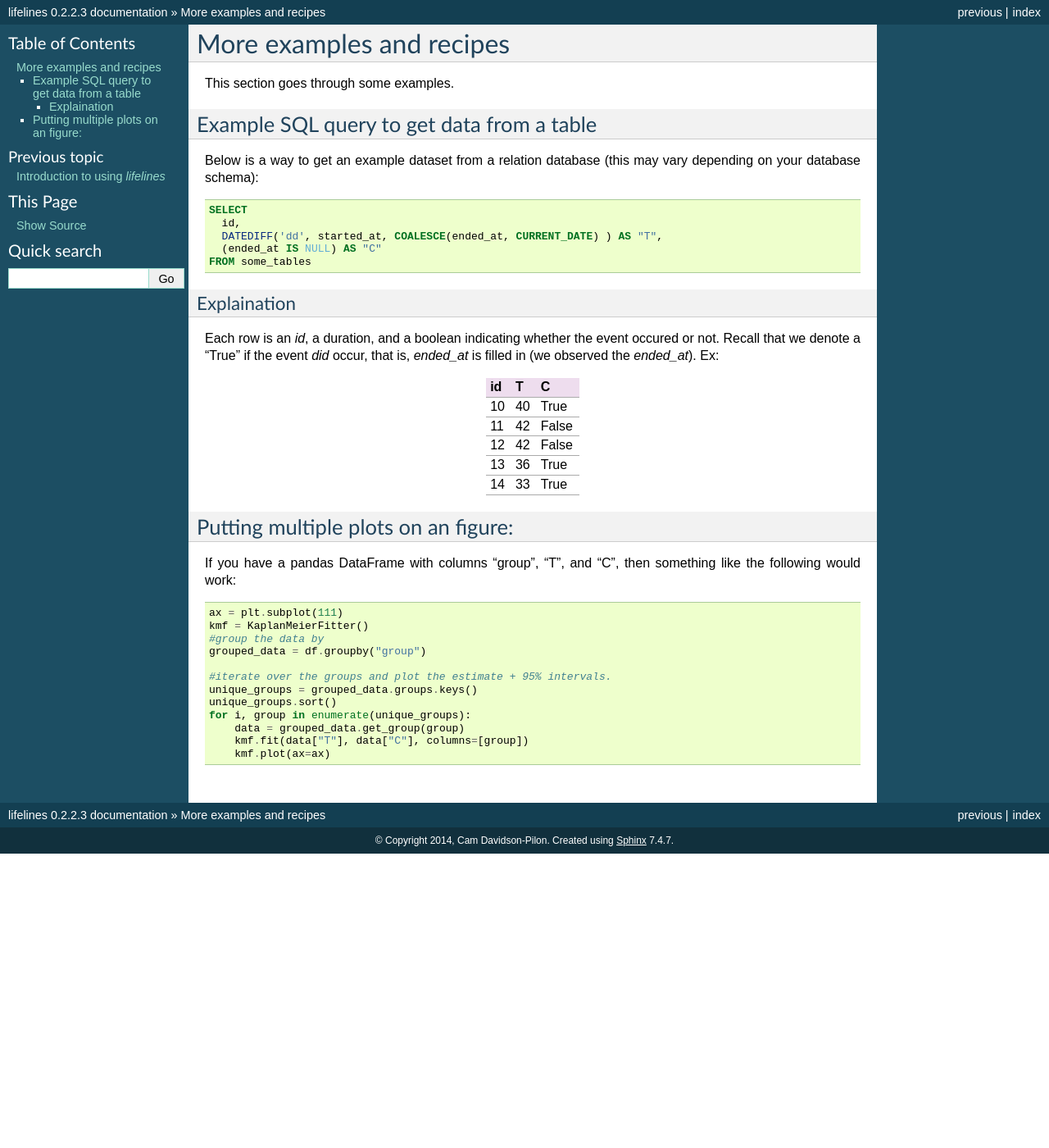
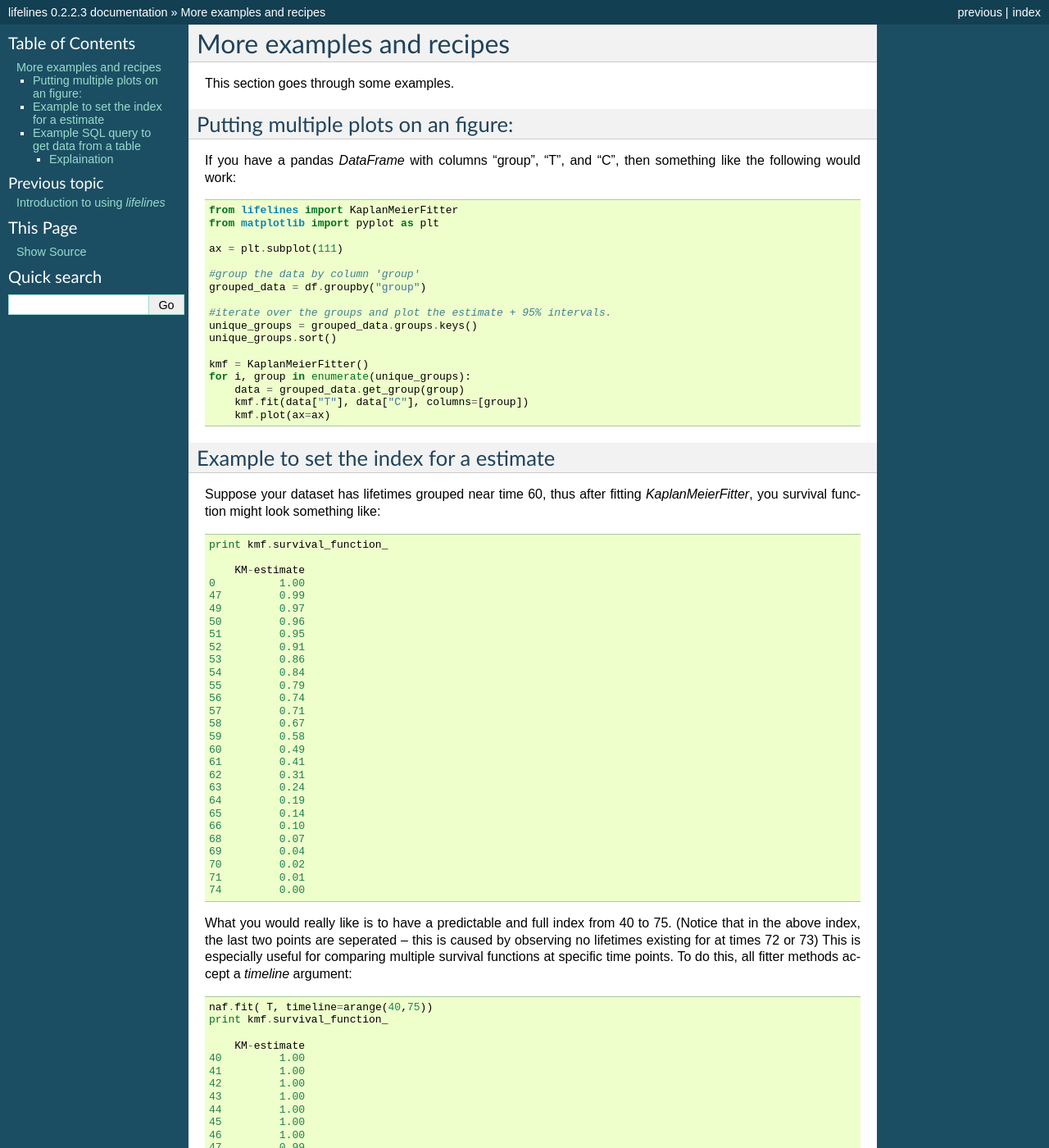
Before and after one commit to CamDavidsonPilon/lifelines, a Sphinx documentation site: the page built from docs/examples.rst, in a window 1280 px wide and 1400 px high. Shown: the whole window at 82% size. Built offline with Sphinx 7.4.7, drawn with Linux system fonts in a browser that asks for light colours; formulas are drawn with MathJax 3; some of the changed text lies outside the part shown.

Commit message:
cleaning docs, removing 'from lifelines.estimation import KaplanMeierFitter' inplace of 'from lifelines import KaplanMeierFitter'

```diff
--- a/docs/examples.rst
+++ b/docs/examples.rst
@@ -2,6 +2,119 @@ More examples and recipes
 ==================================
 
 This section goes through some examples.
+
+Putting multiple plots on an figure:
+##############################################
+
+If you have a pandas `DataFrame` with columns "group", "T", and "C", then something like the following would work:
+
+.. code-block:: python
+
+    from lifelines import KaplanMeierFitter
+    from matplotlib import pyplot as plt
+
+    ax = plt.subplot(111)
+
+    #group the data by column 'group'
+    grouped_data = df.groupby("group")
+
+    #iterate over the groups and plot the estimate + 95% intervals.
+    unique_groups = grouped_data.groups.keys()
+    unique_groups.sort()
+
+    kmf = KaplanMeierFitter()
+    for i, group in enumerate(unique_groups):
+        data = grouped_data.get_group(group)
+        kmf.fit(data["T"], data["C"], columns=[group])
+        kmf.plot(ax=ax)
+
+
+Example to set the index for a estimate
+##############################################
+
+Suppose your dataset has lifetimes grouped near time 60, thus after fitting
+`KaplanMeierFitter`, you survival function might look something like:
+
+.. code-block:: python
+
+    print kmf.survival_function_
+
+        KM-estimate
+    0          1.00
+    47         0.99
+    49         0.97
+    50         0.96
+    51         0.95
+    52         0.91
+    53         0.86
+    54         0.84
+    55         0.79
+    56         0.74
+    57         0.71
+    58         0.67
+    59         0.58
+    60         0.49
+    61         0.41
+    62         0.31
+    63         0.24
+    64         0.19
+    65         0.14
+    66         0.10
+    68         0.07
+    69         0.04
+    70         0.02
+    71         0.01
+    74         0.00
+
+
+What you would really like is to have a predictable and full index from 40 to 75. (Notice that
+in the above index, the last two points are seperated -- this is caused by observing no lifetimes
+existing for at times 72 or 73) This is especially useful for comparing multiple survival functions at specific time points. To do this, all fitter methods accept a `timeline` argument:
+
+.. code-block:: python
+
+    naf.fit( T, timeline=arange(40,75))
+    print kmf.survival_function_
+
+        KM-estimate
+    40         1.00
+    41         1.00
+    42         1.00
+    43         1.00
+    44         1.00
+    45         1.00
+    46         1.00
+    47         0.99
+    48         0.99
+    49         0.97
+    50         0.96
+    51         0.95
+    52         0.91
+    53         0.86
+    54         0.84
+    55         0.79
+    56         0.74
+    57         0.71
+    58         0.67
+    59         0.58
+    60         0.49
+    61         0.41
+    62         0.31
+    63         0.24
+    64         0.19
+    65         0.14
+    66         0.10
+    67         0.10
+    68         0.07
+    69         0.04
+    70         0.02
+    71         0.01
+    72         0.01
+    73         0.01
+    74         0.00
+
+
+lifelines will intelligently forward-fill the estimates to time points.
 
 Example SQL query to get data from a table
 ##############################################
@@ -17,7 +130,7 @@ Below is a way to get an example dataset from a relation database (this may vary
     FROM some_tables
 
 Explaination
----------------------------------------------
+^^^^^^^^^^^^^^^^^^^^^^^^^^^^^^^^^^^^^^^^^^^^^^^
 
 Each row is an `id`, a duration, and a boolean indicating whether the event occured or not. Recall that we denote a
 "True" if the event *did* occur, that is, `ended_at` is filled in (we observed the `ended_at`). Ex:
@@ -31,25 +144,3 @@ id                   T                      C
 13                   36                 True
 14                   33                 True
 ==================   ============   ============
-
-
-
-Putting multiple plots on an figure:
-##############################################
-
-If you have a pandas DataFrame with columns "group", "T", and "C", then something like the following would work:
-
-.. code-block:: python
-
-    ax = plt.subplot(111)
-    kmf = KaplanMeierFitter()
-    #group the data by
-    grouped_data = df.groupby("group")
-
-    #iterate over the groups and plot the estimate + 95% intervals.
-    unique_groups = grouped_data.groups.keys()
-    unique_groups.sort()
-    for i, group in enumerate(unique_groups):
-        data = grouped_data.get_group(group)
-        kmf.fit(data["T"], data["C"], columns=[group])
-        kmf.plot(ax=ax)
--- a/lifelines/__init__.py
+++ b/lifelines/__init__.py
@@ -0,0 +1 @@
+from estimation import KaplanMeierFitter, NelsonAalenFitter, AalenAdditiveFitter
```
Also changed, not shown: README.md (+16 -9 lines), docs/Intro to lifelines.rst (+7 -5 lines), docs/index.rst (+7 -5 lines), 2 other files.
